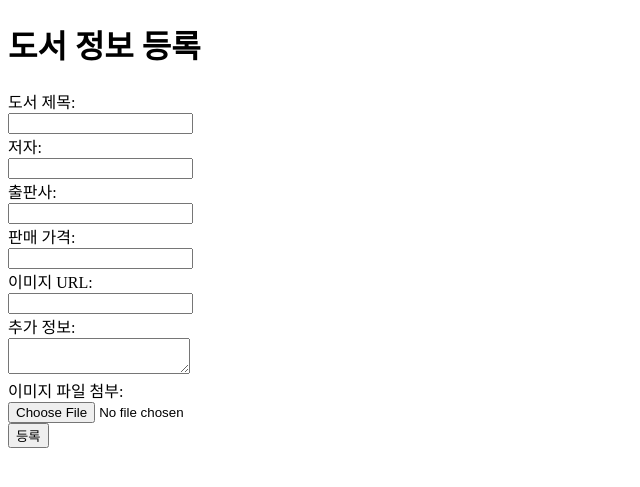
After one commit to MajorIn-ABO/MajorIn_BE_SERVER, a Django app: template main/templates/main/book_post.html in a window 1280 px wide. The commit adds this page. Shown: the top 487 px of the page, without its empty margins (0-640 px from the left). Run offline with Django 4.2, Linux system fonts and the light colour scheme; the template is opened without the code that fills it, so the values that code supplies are empty.

Commit message:
Add : 중고도서 검색 및 검색 결과, 도서 선택, 선택된 도서 정보 출력

```diff
--- /dev/null
+++ b/main/templates/main/book_post.html
@@ -0,0 +1,32 @@
+<!DOCTYPE html>
+<html>
+<head>
+    <title>도서 정보 등록</title>
+</head>
+<body>
+
+<h1>도서 정보 등록</h1>
+
+<form action="{% url 'save_used_book' %}" method="post">
+    {% csrf_token %}
+    <label for="title">도서 제목:</label><br>
+    <input type="text" id="title" name="title" value="{{ book_info.title }}" readonly><br>
+    <label for="author">저자:</label><br>
+    <input type="text" id="author" name="author" value="{{ book_info.author }}" readonly><br>
+    <label for="publisher">출판사:</label><br>
+    <input type="text" id="publisher" name="publisher" value="{{ book_info.publisher }}" readonly><br>
+    <label for="price">판매 가격:</label><br>
+    <input type="text" id="price" name="price" value="{{ book_info.price }}" readonly><br>
+    <label for="imgfile">이미지 URL:</label><br>
+    <input type="text" id="imgfile" name="imgfile" value="{{ book_info.imgfile }}" readonly><br>
+    <!-- 추가 정보 입력란 -->
+    <label for="additional_info">추가 정보:</label><br>
+    <textarea id="additional_info" name="additional_info"></textarea><br>
+    <!-- 이미지 파일 첨부란 등 -->
+    <label for="image">이미지 파일 첨부:</label><br>
+    <input type="file" id="image" name="image"><br>
+    <button type="submit">등록</button>
+</form>
+
+</body>
+</html>
--- a/main/templates/main/index.html
+++ b/main/templates/main/index.html
@@ -5,7 +5,7 @@
     <title>메이저인</title>
 </head>
 <body>
-    <img src="main_img.png" alt="메인설명페이지">
+    <img src="main/main_img.png" alt="메인설명페이지">
     <br>
     안녕하세요! 메이저인 입니다!
 </body>
--- a/main/urls.py
+++ b/main/urls.py
@@ -61,6 +61,7 @@ urlpatterns = [
     path('api/studys/posts/likes/<int:post_id>/<int:user_id>/create/', views.StudyLikeCreate.as_view(), name='study-like-create'),
 
     path('api/usedbooktrades/book/search/', views.BookSearchAPIView.as_view(), name='book-search-api'),
+    path('api/usedbooktrades/book/search/select/', views.BookSelectAPIView.as_view(), name='book-select-api'),
 
     path('api/usedbooktrades/posts/', views.UsedbooktradeList.as_view(), name='usedbooktrade-list'),
     path('api/usedbooktrades/posts/<int:pk>/', views.UsedbooktradeDetail.as_view(), name='usedbooktrade-detail'),
```
Also changed, not shown: main/templates/main/book_search_result.html (+9 -0 lines), main/views.py (+29 -0 lines), main/templates/main/book_search.html (added).
